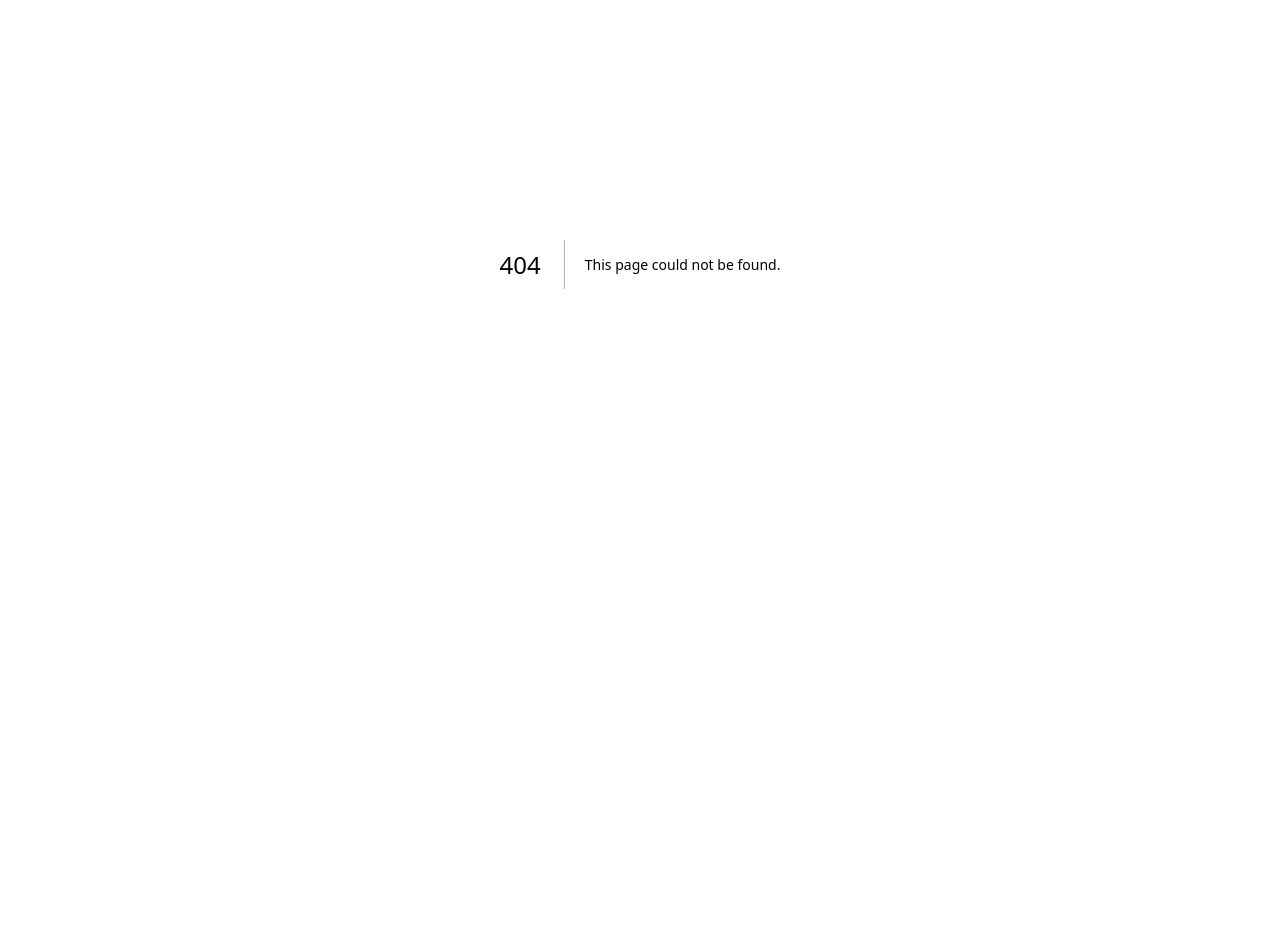
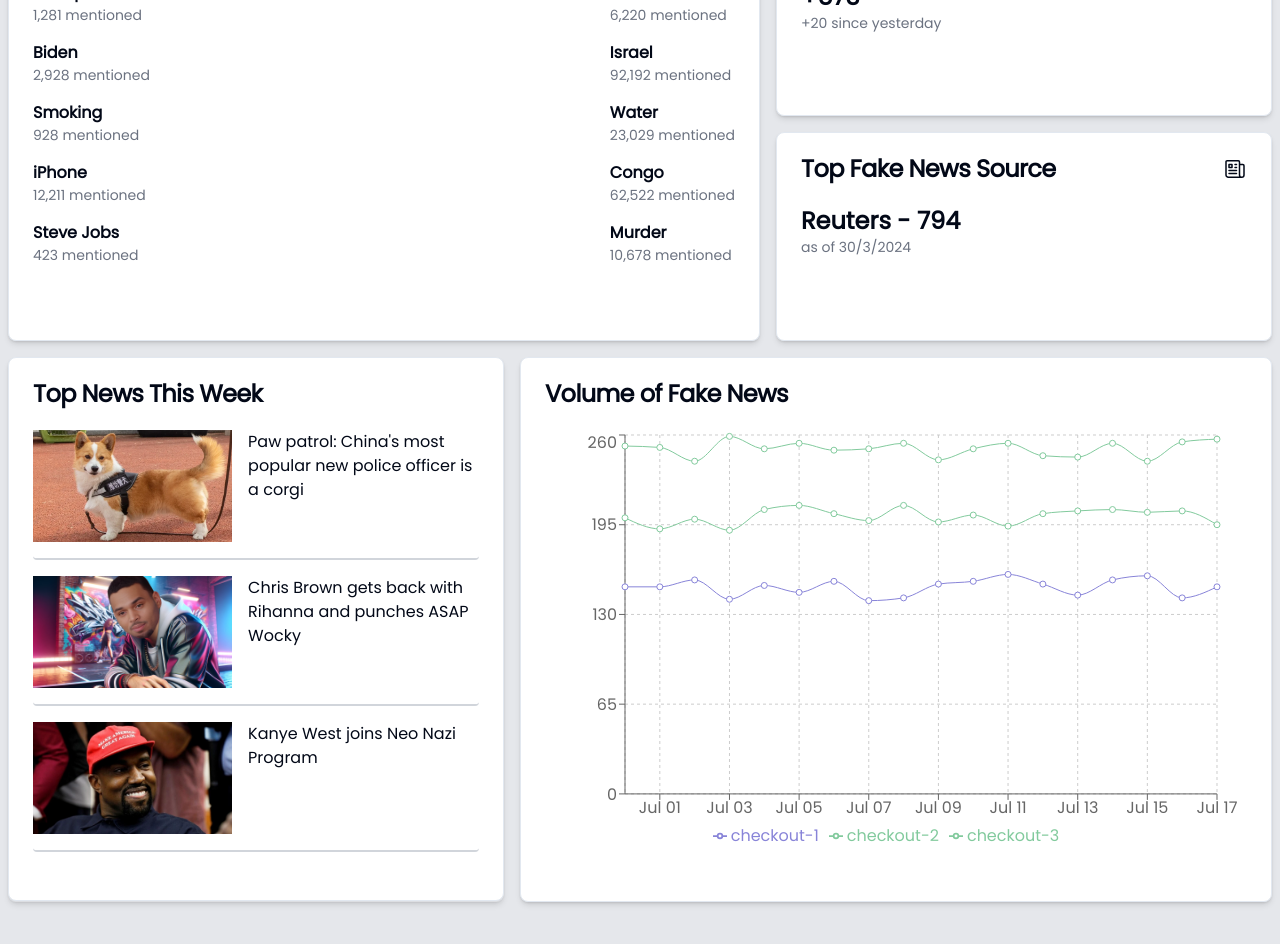
Before and after one commit to awgkuaaniq/veritas, a Next.js app: page /statistic in a window 1280 px wide. Before the commit this address had no page. Shown: the part 200-1144 px from the top of the page. Before the commit the page ends 864 px from the top, so only its background shows below. Built offline with nearby package versions, Linux system fonts and the light colour scheme.

Commit message:
Created Statistics for users UI and a button to navigate and view the article

```diff
--- a/package.json
+++ b/package.json
@@ -21,6 +21,7 @@
     "next": "14.2.3",
     "react": "^18",
     "react-dom": "^18",
+    "recharts": "^2.12.7",
     "tailwind-merge": "^2.3.0",
     "tailwindcss-animate": "^1.0.7"
   },
--- a/src/app/page.tsx
+++ b/src/app/page.tsx
@@ -31,6 +31,7 @@ export default function Home() {
               <CarouselItem className="py-0" key={index}>
                 <Card className="flex items-center justify-center h-full">
                   <CardContent className="w-full h-full p-0 relative">
+                    <a href="/article">
                       <img
                         className="object-fill w-full h-full"
                         src={image.src}
@@ -40,6 +41,7 @@ export default function Home() {
                       <div className="absolute w-full h-max bottom-0 bg-black/65 text-justify text-white font-semibold text-2xl px-4 py-4">
                         {image.alt}
                       </div>
+                    </a>
                   </CardContent>
                 </Card>
               </CarouselItem>
--- /dev/null
+++ b/src/app/statistic/(components)/FakeNewsAddedToday.tsx
@@ -0,0 +1,29 @@
+import {
+  Card,
+  CardHeader,
+  CardTitle,
+  CardDescription,
+  CardContent,
+  CardFooter,
+} from "@/components/ui/card";
+import React from "react";
+import { NewspaperIcon } from "@heroicons/react/24/outline";
+
+export default function FakeNewsAddedToday() {
+  return (
+    <Card className="flex flex-col h-full">
+      <CardHeader>
+        <CardTitle className="flex items-center justify-between gap-x-5">Fake News Added Today
+            <span>
+                <NewspaperIcon className="size-6"/>
+            </span>
+        </CardTitle>
+      </CardHeader>
+      <CardContent>
+        <p className="text-2xl font-bold">+573</p>
+        <p className="text-gray-500 text-sm">+20 since yesterday</p>
+      </CardContent>
+
+    </Card>
+  );
+}
--- /dev/null
+++ b/src/app/statistic/(components)/TopFakeNewsSource.tsx
@@ -0,0 +1,22 @@
+import { Card, CardHeader, CardTitle, CardContent } from '@/components/ui/card'
+import { NewspaperIcon } from "@heroicons/react/24/outline";
+import React from 'react'
+
+export default function TopFakeNewsSource() {
+  return (
+    <Card className="flex flex-col h-full">
+      <CardHeader className=''>
+        <CardTitle className="flex items-center justify-between gap-x-5">Top Fake News Source
+            <span>
+                <NewspaperIcon className="size-6"/>
+            </span>
+        </CardTitle>
+      </CardHeader>
+      <CardContent>
+        <p className='text-2xl font-bold'>Reuters - 794</p>
+        <p className='text-gray-500 text-sm'>as of 30/3/2024</p>
+      </CardContent>
+
+    </Card>
+  )
+}
--- /dev/null
+++ b/src/app/statistic/(components)/TopNewsThisWeek.tsx
@@ -0,0 +1,30 @@
+import { Card, CardHeader, CardTitle, CardContent, CardFooter } from '@/components/ui/card'
+import React from 'react'
+
+export default function TopNewsThisWeek() {
+    // Array of image URLs
+  const images = [
+    { src: "/dummyIMG/corgi.webp", title: "Paw patrol: China's most popular new police officer is a corgi" },
+    { src: "/dummyIMG/chrisbrown.webp", title: "Chris Brown gets back with Rihanna and punches ASAP Wocky" },
+    { src: "/dummyIMG/kanye.webp", title: "Kanye West joins Neo Nazi Program" },
+  ];
+  return (
+    <Card className='flex flex-col'>
+            <CardHeader>
+              <CardTitle className=''>Top News This Week</CardTitle>
+
+            </CardHeader>
+            <CardContent className='flex flex-col flex-grow overflow-y-auto font-semibold gap-y-4'>
+            {images.map((image, index) => (
+              <div className='flex gap-x-4 pb-4 border-b-2 border-gray-300 rounded hover:bg-gray-200' key={index}>
+                <img className='aspect-video h-28' src={image.src}/>
+                <p className='font-normal'>{image.title}</p>
+              </div>
+            ))}
+            </CardContent>
+            <CardFooter>
+
+            </CardFooter>
+          </Card>
+  )
+}
--- /dev/null
+++ b/src/app/statistic/(components)/TrendingKeywords.tsx
@@ -0,0 +1,61 @@
+import { Card, CardHeader, CardTitle, CardDescription, CardContent, CardFooter } from '@/components/ui/card'
+import React from 'react'
+
+export default function TrendingKeywords() {
+  return (
+    <Card className='flex flex-col h-full'>
+            <CardHeader>
+              <CardTitle className=''>Trending Keywords</CardTitle>
+
+            </CardHeader>
+            <CardContent className='flex max-h-80 flex-grow justify-between font-semibold overflow-y-auto'>
+                {/* Left Part */}
+              <div className='flex flex-col gap-y-4'>
+                  <div>
+                    <p>Trump</p>
+                    <p className='text-gray-500 font-thin text-sm'>1,281 mentioned</p>
+                  </div>
+                  <div>
+                  <p>Biden</p>
+                    <p className='text-gray-500 font-thin text-sm'>2,928 mentioned</p>
+                  </div>
+                  <div>
+                  <p>Smoking</p>
+                    <p className='text-gray-500 font-thin text-sm'>928 mentioned</p>
+                  </div>
+                  <div>
+                  <p>iPhone</p>
+                    <p className='text-gray-500 font-thin text-sm'>12,211 mentioned</p>
+                  </div>
+                  <div>
+                  <p>Steve Jobs</p>
+                    <p className='text-gray-500 font-thin text-sm'>423 mentioned</p>
+                  </div>
+              </div>
+              {/* Right Part */}
+              <div className='flex flex-col gap-y-4'>
+                  <div>
+                  <p>Android</p>
+                    <p className='text-gray-500 font-thin text-sm'>6,220 mentioned</p>
+                  </div>
+                  <div>
+                  <p>Israel</p>
+                    <p className='text-gray-500 font-thin text-sm'>92,192 mentioned</p>
+                  </div>
+                  <div>
+                  <p>Water</p>
+                    <p className='text-gray-500 font-thin text-sm'>23,029 mentioned</p>
+                  </div>
+                  <div>
+                  <p>Congo</p>
+                    <p className='text-gray-500 font-thin text-sm'>62,522 mentioned</p>
+                  </div>
+                  <div>
+                  <p>Murder</p>
+                    <p className='text-gray-500 font-thin text-sm'>10,678 mentioned</p>
+                  </div>
+              </div>
+            </CardContent>
+          </Card>
+  )
+}
--- /dev/null
+++ b/src/app/statistic/(components)/VolumeFakeNews.tsx
@@ -0,0 +1,86 @@
+'use client'
+import {
+  Card,
+  CardHeader,
+  CardTitle,
+  CardDescription,
+  CardContent,
+  CardFooter,
+} from "@/components/ui/card";
+import React from "react";
+import { LineChart, Line, CartesianGrid, XAxis, YAxis, Tooltip, ResponsiveContainer, Legend } from 'recharts';
+
+export default function VolumeFakeNews() {
+
+  const generateData = () => {
+    let dataset = []
+    const dates = [
+      'Jun 30',
+      'Jul 01',
+      'Jul 02',
+      'Jul 03',
+      'Jul 04',
+      'Jul 05',
+      'Jul 06',
+      'Jul 07',
+      'Jul 08',
+      'Jul 09',
+      'Jul 10',
+      'Jul 11',
+      'Jul 12',
+      'Jul 13',
+      'Jul 14',
+      'Jul 15',
+      'Jul 16',
+      'Jul 17',
+    ]
+
+    for (let date of dates) {
+      dataset.push({
+        date,
+        'checkout-1': Math.round(150 + Math.random() * 20 - 10),
+        'checkout-2': Math.round(200 + Math.random() * 20 - 10),
+        'checkout-3': Math.round(250 + Math.random() * 20 - 10),
+      })
+    }
+
+    return dataset
+  }
+
+  const mockDataset = generateData();
+  console.log("Generated Data: ", mockDataset);
+
+  return (
+    <Card>
+      <CardHeader>
+        <CardTitle>Volume of Fake News</CardTitle>
+      </CardHeader>
+      <CardContent>
+      <ResponsiveContainer width="100%" aspect={1.66}>
+        <LineChart
+          width={500}
+          height={300}
+          data={mockDataset}
+          margin={{
+            top: 5,
+            right: 30,
+            left: 20,
+            bottom: 5,
+          }}
+        >
+          <CartesianGrid strokeDasharray="3 3" />
+          <XAxis dataKey="date" />
+          <YAxis />
+          <Tooltip />
+          <Legend />
+          <Line type="monotone" dataKey="checkout-1" stroke="#8884d8" activeDot={{ r: 8 }} />
+          <Line type="monotone" dataKey="checkout-2" stroke="#82ca9d" />
+          <Line type="monotone" dataKey="checkout-3" stroke="#82ca9d" />
+        </LineChart>
+      </ResponsiveContainer>
+      </CardContent>
+      <CardFooter>
+      </CardFooter>
+    </Card>
+  );
+}
--- /dev/null
+++ b/src/app/statistic/page.tsx
@@ -0,0 +1,49 @@
+import {
+  Card,
+  CardContent,
+  CardDescription,
+  CardFooter,
+  CardHeader,
+  CardTitle,
+} from "@/components/ui/card";
+import React from "react";
+import TrendingKeywords from "./(components)/TrendingKeywords";
+import FakeNewsAddedToday from "./(components)/FakeNewsAddedToday";
+import TopFakeNewsSource from "./(components)/TopFakeNewsSource";
+import TopNewsThisWeek from "./(components)/TopNewsThisWeek";
+import VolumeFakeNews from "./(components)/VolumeFakeNews";
+
+export default function StatisticsPage() {
+  return (
+    <main className="bg-gray-200">
+      {/* Main Container */}
+      <div className="flex flex-col mx-auto px-2 max-w-7xl py-11">
+        {/* Grid Container */}
+        <div className="grid grid-cols-10 grid-rows-9 gap-4">
+        {/* Top Left Component spanning 4x6 */}
+        <div className="col-span-6 row-span-4 rounded-lg shadow-md">
+          <TrendingKeywords/>
+        </div>
+
+        {/* Top Right Components */}
+        <div className="col-span-4 row-span-2 rounded-lg shadow-md">
+          <FakeNewsAddedToday/>
+        </div>
+        <div className="col-span-4 row-span-2 rounded-lg shadow-md">
+          <TopFakeNewsSource />
+        </div>
+
+        {/* Bottom Left Component spanning 5x4 */}
+        <div className="col-span-4 row-span-5 rounded-lg shadow-md">
+          <TopNewsThisWeek />
+        </div>
+
+        {/* Bottom Right Component spanning 5x6 */}
+        <div className="col-span-6 row-span-5 rounded-lg shadow-md">
+          <VolumeFakeNews />
+        </div>
+      </div>
+      </div>
+    </main>
+  );
+}
--- a/src/components/Navbar.tsx
+++ b/src/components/Navbar.tsx
@@ -27,7 +27,7 @@ const Navbar: React.FC = () => {
         </div>
         {/* Navigation */}
         <div className="text-black flex justify-between items-center">
-          <a href="#" className="py-5 px-6 rounded hover:bg-gray-200">
+          <a href="/statistic" className="py-5 px-6 rounded hover:bg-gray-200">
             Statistics
           </a>
           <a href="/manualcheck" className="py-5 px-6 hover:bg-gray-200">
```
Also changed, not shown: 1 other file (tests, documents, lock files or other folders). Lines whose indentation alone changed are shown as unchanged.
